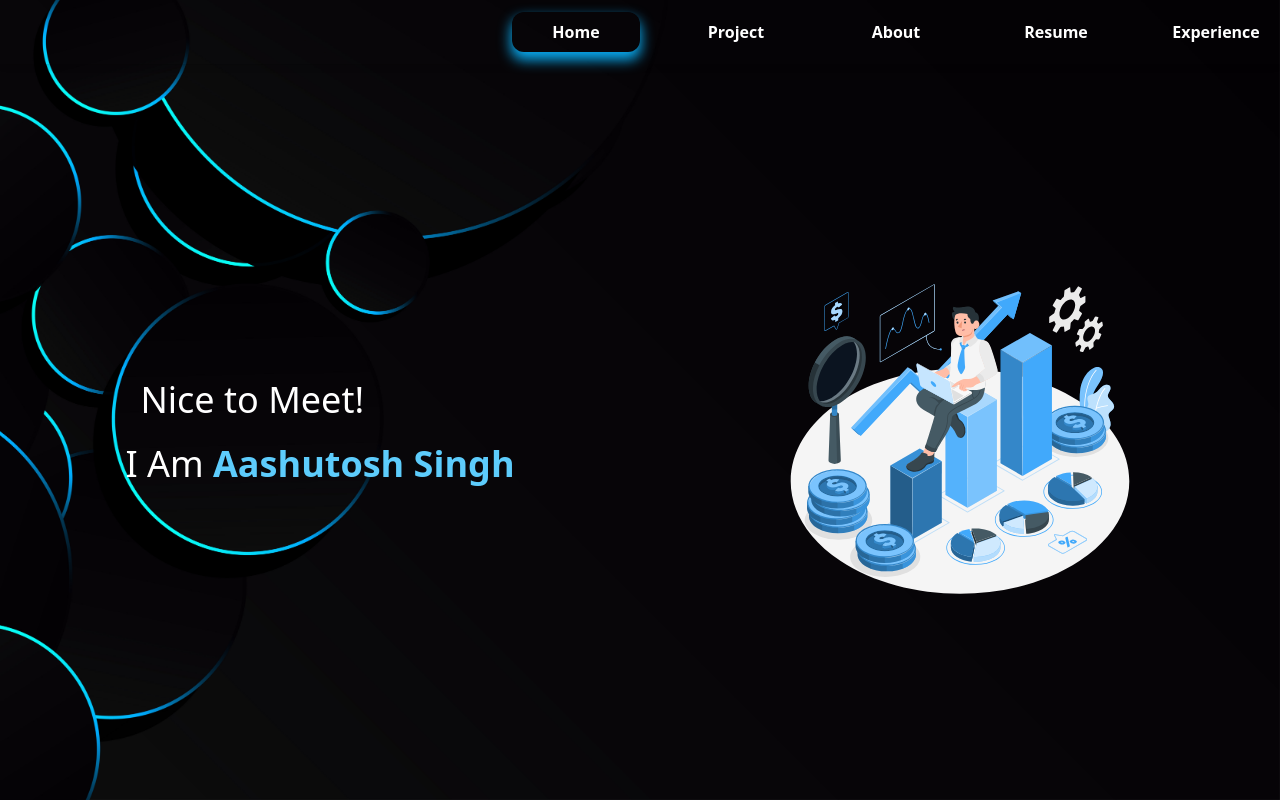
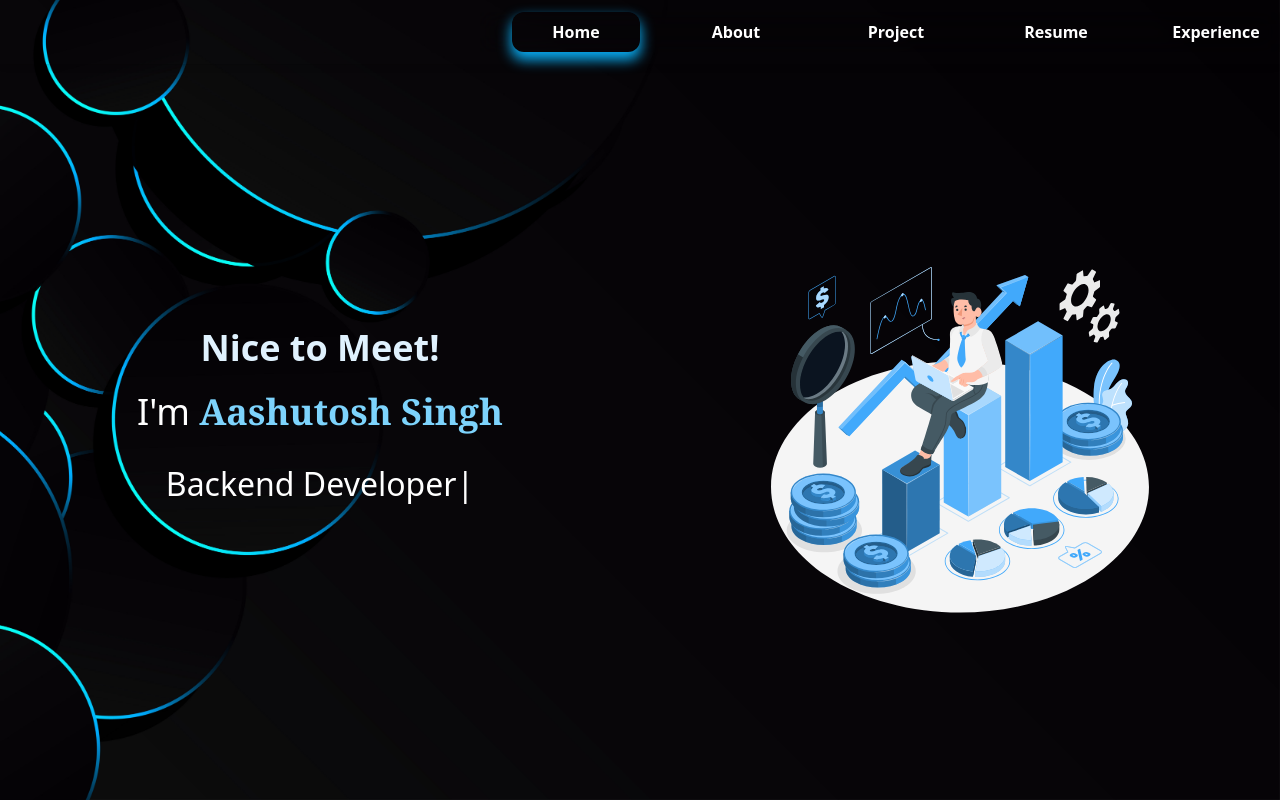
Before and after one commit to Atoshsingh/portfolio, a React (Vite) app: page / in a window 1280 px wide. Built offline with nearby package versions, Linux system fonts and the light colour scheme.

Commit message:
some changes on home page

```diff
--- a/package.json
+++ b/package.json
@@ -14,7 +14,8 @@
     "react": "^18.3.1",
     "react-dom": "^18.3.1",
     "react-icons": "^5.3.0",
-    "react-router-dom": "^6.26.1"
+    "react-router-dom": "^6.26.1",
+    "react-type-animation": "^3.2.0"
   },
   "devDependencies": {
     "@eslint/js": "^9.9.0",
--- a/src/App.jsx
+++ b/src/App.jsx
@@ -40,9 +40,9 @@ function App() {
     },
   ])
   return (
-    <>
+    <div>
       <RouterProvider router={browserRoute} />
-    </>
+    </div>
   )
 }
 
--- a/src/components/MainHome.jsx
+++ b/src/components/MainHome.jsx
@@ -1,20 +1,42 @@
 import React from 'react'
 import mainPage from "../assets/svg/mainPage1.svg"
+import { TypeAnimation } from 'react-type-animation';
 const MainHome = () => {
 return (
-    <div  className='absolute gred md:top-[64px] w-full md:h-[calc(100vh-64px)] top-0 h-screen z-0  overflow-y-hidden-hidden'>
+  <div className='absolute md:top-[64px] md:h-[calc(100vh-64px)] top-0 h-screen z-0 w-full'>
     <div className='flex justify-center items-center text-white h-full flex-wrap'>
-        <div className='flex-1 flex justify-center items-center h-[100%] px-30'>
+      <div className=' md:flex-1 flex flex-col md:flex-row justify-center items-center h-[50%] md:h-[100%] w-[100%]'>
         {/* greeting*/}
-          <div>
-          <p className='text-4xl relative left-[15px]'>Nice to Meet!</p><br/>
-          <p className='text-4xl '>I Am <span className='text-[#5dccfc] font-bold'> Aashutosh Singh</span></p>
+        <div className='flex flex-col justify-center items-center'>
+          <p className=' text-2xl md:text-4xl font-semibold text-sky-100'>Nice to Meet!</p><br />
+          <p className=' text-2xl md:text-4xl'>I'm <span className='text-sky-300 font-serif font-extrabold'> Aashutosh Singh</span></p>
+          <p>
+            {/* typing effects  */}
+            <div className='flex p-7'>
+              <TypeAnimation
+                preRenderFirstString={true}
+                sequence={[
+                  1500,// time duration for holding
+                  'Frontend Developer',
+                  1500,
+                  'Backend Developer',
+                  1500,
+                  'JavaScript Enthusiast',
+                  1500,
+                  'Student at Chitkara University',
+                  500,
+                ]}
+                speed={50}
+                style={{ fontSize: '2em' }}
+                repeat={Infinity}
+              />
+            </div>
+          </p>
         </div>
 
-          {/* Name  */}
       </div>
-        <div className='flex-1 flex justify-center items-center h-full px-30'>
-          <img className='size-96 min-w-96 min-h-96 p-5' src={mainPage}/>
+      <div className='md:flex-1 flex justify-center items-center h-[50%]  md:h-[100%] w-[100%]'>
+        <img className='size-72 md:size-96' src={mainPage} />
         {/* <h1>bfdjkshdkjfsodkfosdkfkds</h1> */}
       </div>
     </div>
--- a/src/components/Navbar.jsx
+++ b/src/components/Navbar.jsx
@@ -14,15 +14,15 @@ const Navbar=()=>{
             open ? <IoClose size={30}/> : <MdMenu size={30}/>
           }
         </div>
-        <ul className={`md:flex justify-center items-center md:items-center md:pb-0 pb-12 absolute md:static md:z-auto z-[-1] left-0 w-full md:w-auto md:pl-0 pl-9 transition-all duration-500 ease-in ${open ? 'top-0' : 'top-[-490px]'}`}>
+        <ul className={` backdrop-blur-md md:flex justify-center items-center md:items-center md:pb-0 pb-12 absolute md:static md:z-auto z-[-1] left-0 w-full md:w-auto md:pl-0 pl-9 transition-all duration-500 ease-in ${open ? 'top-0' : 'top-[-490px]'}`}>
           <li className='md:ml-8 md:my-0 my-7 font-semibold flex flex-col justify-center items-center '>
             <NavLink onClick={()=>setOpen(!open)} to='/' className={({ isActive }) => `text-white h-10 w-32 flex justify-center items-center hover:shadow-[0_7px_13px_1px_rgba(9,172,242,1)] rounded-xl ${isActive ? 'text-[#09acf2] shadow-[0_7px_13px_1px_rgba(9,172,242,1)]' : ''}`}>Home</NavLink>
           </li>
           <li className='md:ml-8 md:my-0 my-7 font-semibold flex flex-col justify-center items-center'>
-            <NavLink onClick={()=>setOpen(!open)} to='/project'className={({ isActive }) => `text-white h-10 w-32 flex justify-center items-center hover:shadow-[0_7px_13px_1px_rgba(9,172,242,1)] rounded-xl ${isActive ? 'text-[#09acf2] shadow-[0_7px_13px_1px_rgba(9,172,242,1)]' : ''}`}>Project</NavLink>
+            <NavLink onClick={()=>setOpen(!open)} to='/about' className={({ isActive }) => `text-white h-10 w-32 flex justify-center items-center hover:shadow-[0_7px_13px_1px_rgba(9,172,242,1)] rounded-xl ${isActive ? 'text-[#09acf2] shadow-[0_7px_13px_1px_rgba(9,172,242,1)]' : ''}`}>About</NavLink>
           </li>
           <li className='md:ml-8 md:my-0 my-7 font-semibold flex flex-col justify-center items-center'>
-            <NavLink onClick={()=>setOpen(!open)} to='/about' className={({ isActive }) => `text-white h-10 w-32 flex justify-center items-center hover:shadow-[0_7px_13px_1px_rgba(9,172,242,1)] rounded-xl ${isActive ? 'text-[#09acf2] shadow-[0_7px_13px_1px_rgba(9,172,242,1)]' : ''}`}>About</NavLink>
+            <NavLink onClick={()=>setOpen(!open)} to='/project'className={({ isActive }) => `text-white h-10 w-32 flex justify-center items-center hover:shadow-[0_7px_13px_1px_rgba(9,172,242,1)] rounded-xl ${isActive ? 'text-[#09acf2] shadow-[0_7px_13px_1px_rgba(9,172,242,1)]' : ''}`}>Project</NavLink>
           </li>
           <li className='md:ml-8 md:my-0 my-7 font-semibold flex flex-col justify-center items-center'>
             <NavLink onClick={()=>setOpen(!open)} to='/resume' className={({ isActive }) => `text-white h-10 w-32 flex justify-center items-center hover:shadow-[0_7px_13px_1px_rgba(9,172,242,1)] rounded-xl ${isActive ? 'text-[#09acf2] shadow-[0_7px_13px_1px_rgba(9,172,242,1)]' : ''}`}>Resume</NavLink>
--- a/src/index.css
+++ b/src/index.css
@@ -1,5 +1,6 @@
  html,
  body {
+  background-color: black;
    background-image: url('./assets/bg-7.jpg');
    margin: 0;
    padding: 0;
@@ -7,6 +8,7 @@
    background-repeat: no-repeat;
    background-attachment: fixed;
    background-position: center;
+   /* width: 100%; */
    /* overflow: auto;
    height: 100vh;
    width: 100vw; */
```
Also changed, not shown: 1 other file (tests, documents, lock files or other folders). Lines whose indentation alone changed are shown as unchanged.
